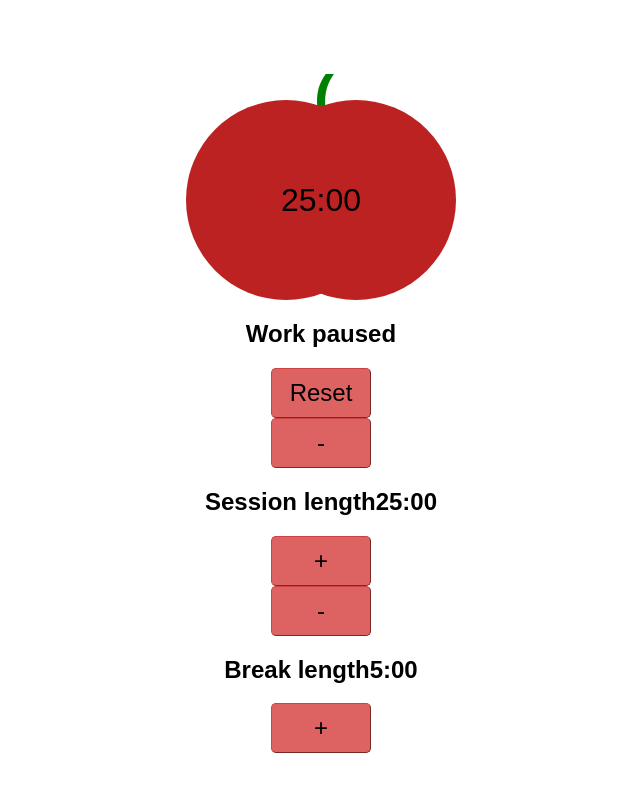
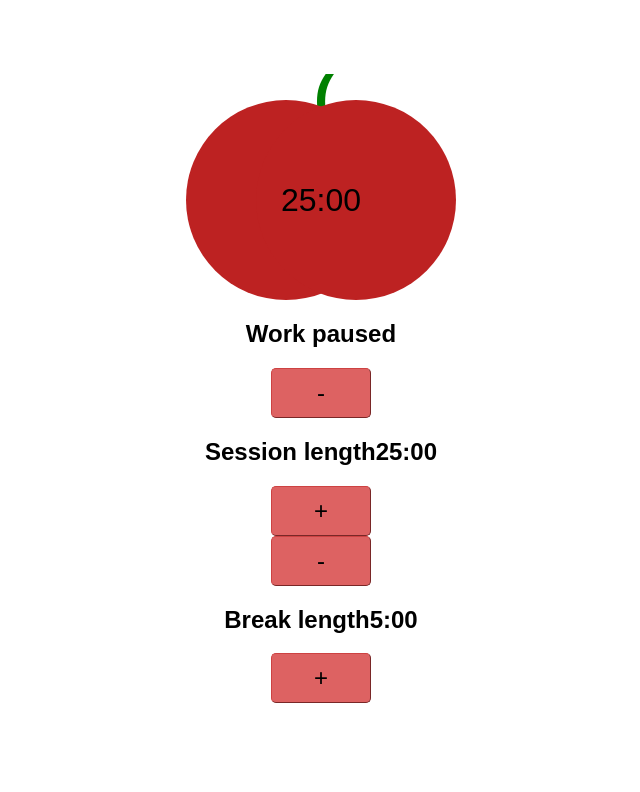
Before and after one commit to padrone1225/react-clock, a React (Create React App) app: page / in a window 1280 px wide. Shown: the top 792 px of the page, without its empty margins (319-959 px from the left). Built offline with nearby package versions, Linux system fonts and the light colour scheme.

Commit message:
Remove reset button

```diff
--- a/src/Pomodoro.jsx
+++ b/src/Pomodoro.jsx
@@ -1,12 +1,10 @@
 import React, { Component } from 'react';
 import ClickableTimer from './ClickableTimer';
-import Button from './Button';
 import Status from './Status';
 import EditableTimer from './EditableTimer';
 
 import {
   tick,
-  resetTimer,
   clickDecreaseWorkTime,
   clickIncreaseWorkTime,
   clickDecreaseBreakTime,
@@ -29,7 +27,6 @@ class Pomodoro extends Component {
     };
 
     this.handleClickTimer = this.handleClickTimer.bind(this);
-    this.handleClickResetTimer = this.handleClickResetTimer.bind(this);
     this.handleClickDecreaseWorkTime = this.handleClickDecreaseWorkTime.bind(this);
     this.handleClickIncreaseWorkTime = this.handleClickIncreaseWorkTime.bind(this);
     this.handleClickDecreaseBreakTime = this.handleClickDecreaseBreakTime.bind(this);
@@ -62,10 +59,6 @@ class Pomodoro extends Component {
     }
   }
 
-  handleClickResetTimer() {
-    this.setState(resetTimer);
-  }
-
   handleClickDecreaseWorkTime() {
     this.setState(clickDecreaseWorkTime);
   }
@@ -92,11 +85,6 @@ class Pomodoro extends Component {
           onClick={this.handleClickTimer}
         />
         <Status status={status} />
-        <Button
-          label="Reset"
-          className="Pomodoro-resetButton"
-          onClick={this.handleClickResetTimer}
-        />
         <div className="Pomodoro-customise">
           <EditableTimer
             label="Session length"
--- a/src/actions.js
+++ b/src/actions.js
@@ -24,19 +24,12 @@ export function tick(prevState) {
   };
 }
 
-export function resetTimer(prevState) {
-  const { workTime } = prevState;
-
-  return {
-    timeLeft: workTime,
-  };
-}
-
 export function clickDecreaseWorkTime(prevState) {
   const { workTime } = prevState;
 
   return {
     workTime: workTime - 60,
+    timeLeft: workTime - 60,
   };
 }
 
@@ -46,6 +39,7 @@ export function clickIncreaseWorkTime(prevState) {
 
   return {
     workTime: workTime + 60,
+    timeLeft: workTime + 60,
   };
 }
 
```
Also changed, not shown: 1 other file (tests, documents, lock files or other folders).
